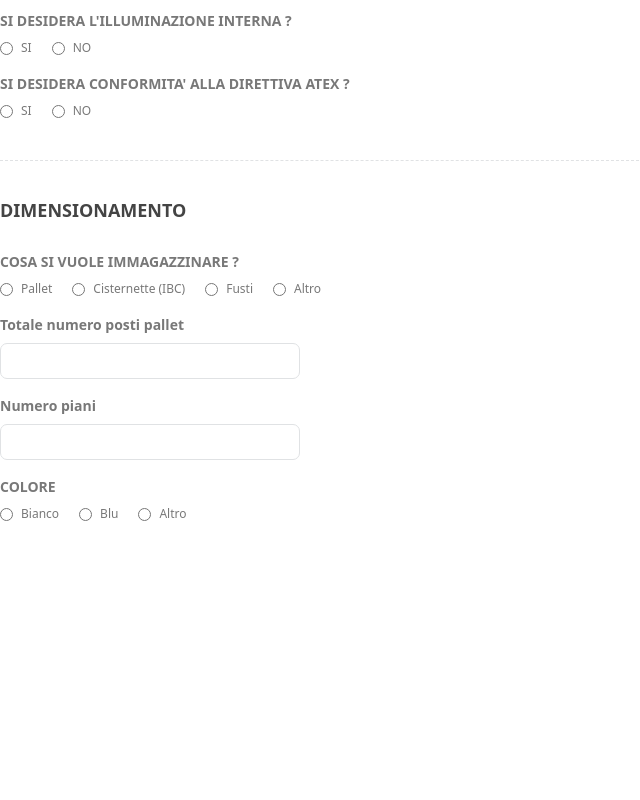
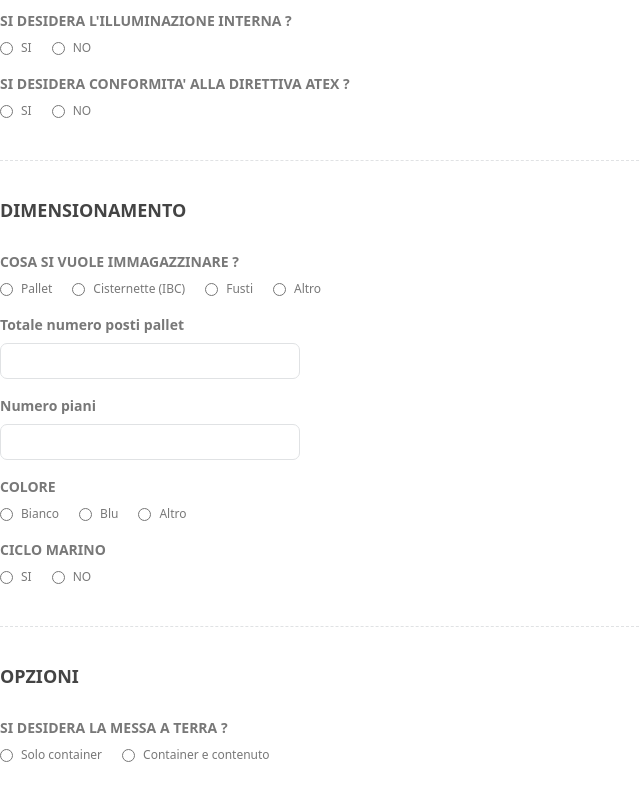
Before and after one commit to FedeFigio/manutan, a React (Create React App) app: page / in a window 1280 px wide. Shown: the part 889-1689 px from the top of the page, without its empty margins (0-640 px from the left). Before the commit the page ends 1492 px from the top, so only its background shows below. Built offline with nearby package versions, Linux system fonts and the light colour scheme; the HTML template or start-up script is replaced by a standard one.

Commit message:
si desidera la messa a terra completato

```diff
--- a/src/App.jsx
+++ b/src/App.jsx
@@ -5,6 +5,7 @@ import Title from "./components/Title";
 import Logo from "./manutan-logo.png"
 import InformazioniSulContainerDaProdurre from "./components/InformazioniSulContainerDaProdurre/InformazioniSulContainerDaProdurre";
 import Dimensionamento from "./components/Dimensionamento/Dimensionamento";
+import Opzioni from "./components/Opzioni/Opzioni";
 
 
 
@@ -47,6 +48,10 @@ function App() {
                             </div>
                             <div className="flex flex-col gap-4">
                                 <Dimensionamento />
+                                <div className="separator"></div>
+                            </div>
+                            <div className="flex flex-col gap-4">
+                                <Opzioni/>
                             </div>
                         </main>
 
--- /dev/null
+++ b/src/components/Dimensionamento/CicloMarino.jsx
@@ -0,0 +1,35 @@
+import React, { useState } from 'react'
+
+const CicloMarino = () => {
+    const [data, setData] = useState({
+        domandaPrincipale: "CICLO MARINO",
+        responseDomandaPrincipale: null,
+    });
+    return (
+        <div className='flex flex-col gap-4'>
+            <div className='flex flex-col gap-2'>
+                <div className="text-input-domanda-principale">{data.domandaPrincipale}</div>
+                <div className="flex gap-5">
+                    <div className="wrap-input-radio">
+                        <input
+                            type="radio"
+                            name="ciclo/marino"
+                            value="si"
+                        />
+                        <label className="text-input-small">SI</label>
+                    </div>
+                    <div className="wrap-input-radio">
+                        <input
+                            type="radio"
+                            name="ciclo/marino"
+                            value="no"
+                        />
+                        <label className="text-input-small">NO</label>
+                    </div>
+                </div>
+            </div>
+        </div>
+    )
+}
+
+export default CicloMarino
--- a/src/components/Dimensionamento/Colore.jsx
+++ b/src/components/Dimensionamento/Colore.jsx
@@ -6,8 +6,6 @@ const Colore = () => {
         responseDomandaPrincipale: null,
         sottoDomanda: "Specificare RAL",
         responseSottoDomanda: null,
-
-
     });
     return (
         <div className='flex flex-col gap-4'>
--- a/src/components/Dimensionamento/Dimensionamento.jsx
+++ b/src/components/Dimensionamento/Dimensionamento.jsx
@@ -1,6 +1,7 @@
 import React from 'react'
 import CosaSiVuoleImmagazzinare from './CosaSiVuoleImmagazzinare'
 import Colore from './Colore'
+import CicloMarino from './CicloMarino'
 
 const Dimensionamento = () => {
     return (
@@ -8,6 +9,7 @@ const Dimensionamento = () => {
             <div className="titolo-sezione">DIMENSIONAMENTO</div>
             <CosaSiVuoleImmagazzinare />
             <Colore />
+            <CicloMarino />
         </div>
     )
 }
--- /dev/null
+++ b/src/components/Opzioni/Opzioni.jsx
@@ -0,0 +1,13 @@
+import React from 'react'
+import SiDesideraLaMessaTerra from "./SiDesideraLaMessaTerra";
+
+const Opzioni = () => {
+  return (
+    <div className="flex flex-col gap-4">
+            <div className="titolo-sezione">OPZIONI</div>
+            <SiDesideraLaMessaTerra/>
+        </div>
+  )
+}
+
+export default Opzioni
--- /dev/null
+++ b/src/components/Opzioni/SiDesideraLaMessaTerra.jsx
@@ -0,0 +1,59 @@
+import React, { useState } from 'react'
+
+const SiDesideraLaMessaTerra = () => {
+  const [data, setData] = useState({
+    domandaPrincipale: "SI DESIDERA LA MESSA A TERRA ?",
+    responseDomandaPrincipale: null,
+    sottoDomanda: "Pinze di messa a terra da collegare a ciascun articolo",
+    responseSottoDomanda: null,
+  });
+
+  return (
+    <div className='flex flex-col gap-4'>
+      <div className='flex flex-col gap-2'>
+        <div className="text-input-domanda-principale">{data.domandaPrincipale}</div>
+        <div className="flex gap-5">
+          <div className="wrap-input-radio">
+            <input
+              type="radio"
+              name="messa/terra"
+              value="soloContainer"
+              onClick={(e) => {
+                setData((state) => {
+                  return {
+                    ...state,
+                    responseDomandaPrincipale: e.target.value,
+                  };
+                });
+              }}
+            />
+            <label className="text-input-small">Solo container</label>
+          </div>
+          <div className="wrap-input-radio">
+            <input
+              type="radio"
+              name="messa/terra"
+              value="containerContenuto"
+              onClick={(e) => {
+                setData((state) => {
+                  return {
+                    ...state,
+                    responseDomandaPrincipale: e.target.value,
+                  };
+                });
+              }}
+            />
+            <label className="text-input-small">Container e contenuto</label>
+          </div>
+        </div>
+        {data.responseDomandaPrincipale == "containerContenuto" && <div className="w-full flex gap-5  ">
+          <div>
+            <div className="text-input-medium mb-2">{data.sottoDomanda}</div>
+          </div>
+        </div>}
+      </div>
+    </div>
+  )
+}
+
+export default SiDesideraLaMessaTerra
```
